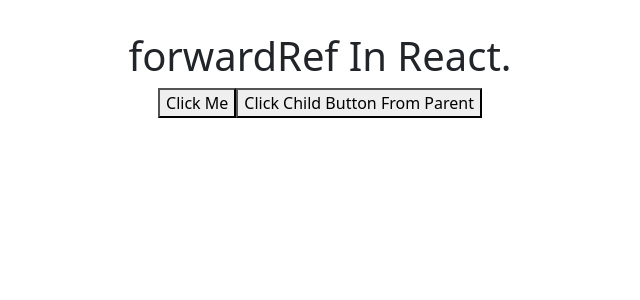
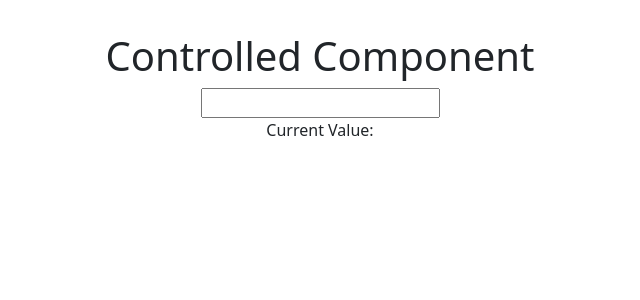
Before and after one commit to akashdomadiya/react-tuts, a React (Create React App) app: page / in a window 1280 px wide. Shown: the top 300 px of the page, without its empty margins (320-960 px from the left). Built offline with nearby package versions, Linux system fonts and the light colour scheme.

Commit message:
Controlled Component

```diff
--- a/src/App.js
+++ b/src/App.js
@@ -1,40 +1,23 @@
-import React, { useRef } from "react";
+import React, { useState } from "react";
 import "./App.css";
-import ChildComponent from "./ChildComponent";
 
 function App() {
   // Example 1
-  // const inputRef = useRef(null);
-  // const updateInput = () => {
-  //   inputRef.current.value = "1000";
-  //   inputRef.current.focus();
-  //   //   inputRef.current.style.color = "white";
-  //   //   inputRef.current.style.background = "blue";
-  // };
+  const [inputValue, setInputValue] = useState("");
 
-  // Example 2
-  const childRef = useRef();
-
-  const handleButtonClick = () => {
-    if (childRef.current) {
-      childRef.current.handleChildButtonClick();
-    }
+  const handleChange = (event) => {
+    setInputValue(event.target.value);
+    console.log(inputValue);
   };
 
   return (
     <div className="App">
-      <h1>forwardRef In React.</h1>
+      <h1>Controlled Component</h1>
 
       {/* Example 1 */}
-      {/* <ChildComponent ref={inputRef} />
-      <button onClick={updateInput}>Update Button</button> */}
+      <input type="text" value={inputValue} onChange={handleChange} />
 
-      <ChildComponent ref={childRef} />
-
-      {/* Example 2 */}
-      <button onClick={handleButtonClick}>
-        Click Child Button From Parent
-      </button>
+      <p>Current Value: {inputValue}</p>
     </div>
   );
 }
```
